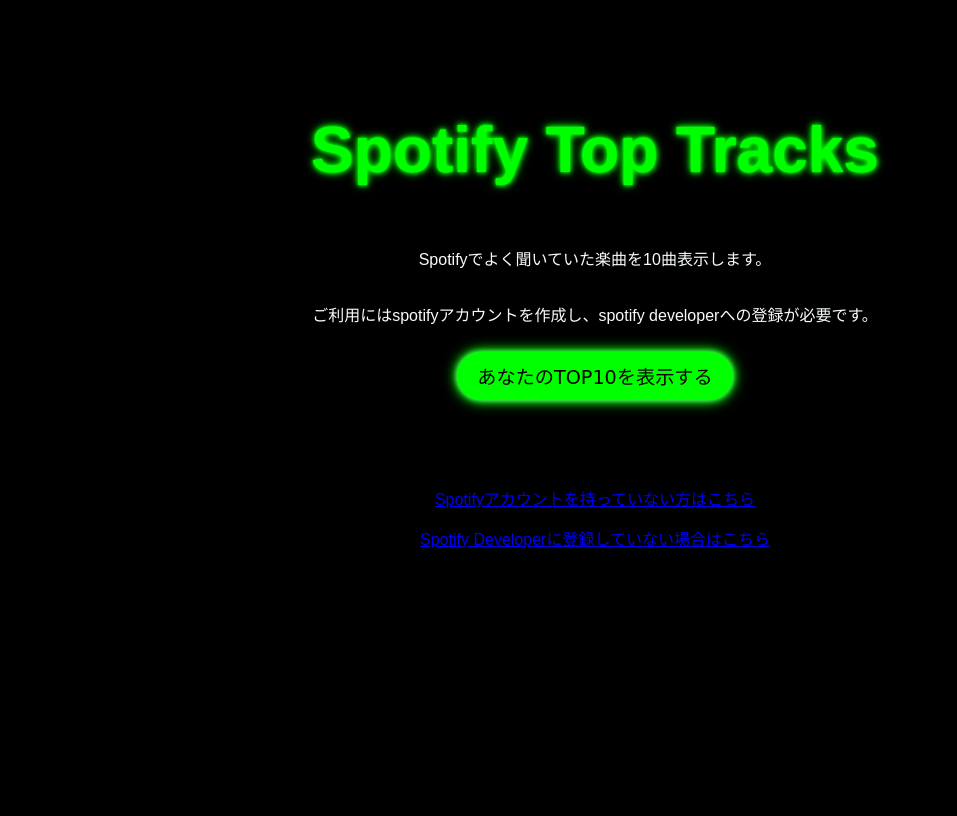
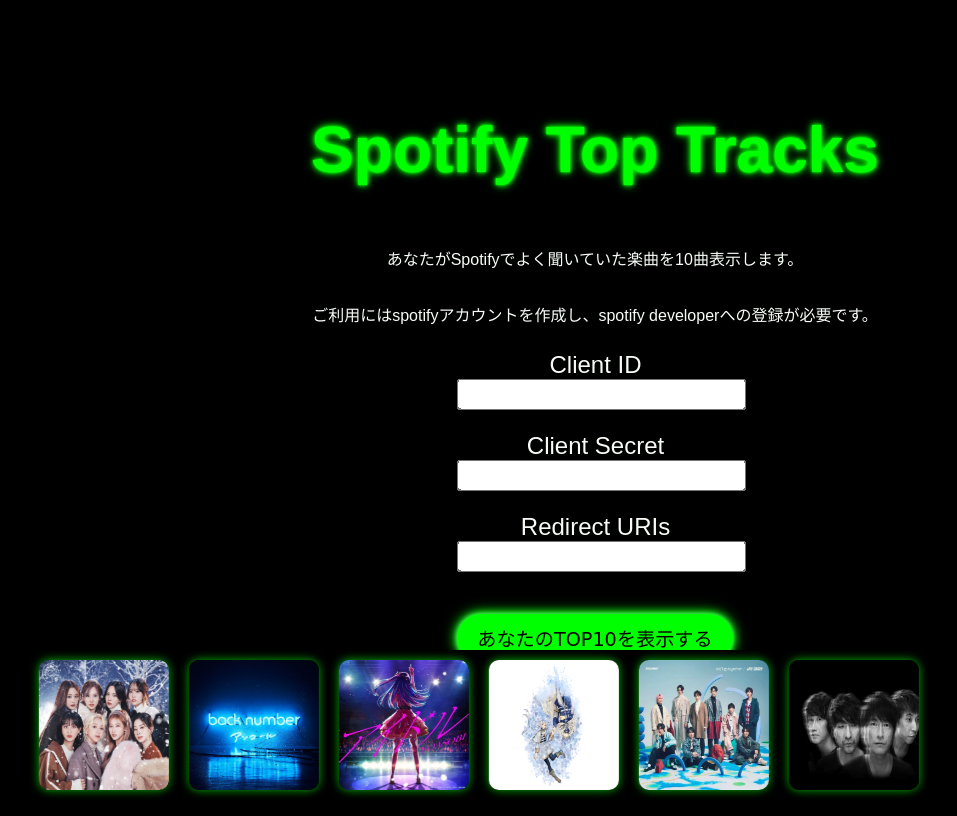
Before and after one commit to fewlio-LLUNA/SpotifyFavorite, a Flask app: page / in a window 1280 px wide. Shown: the whole page, without its empty margins (45-1002 px from the left). Before the commit the page ends 548 px from the top, so only its background shows below. Run offline with Flask 3, Linux system fonts and the light colour scheme.

Commit message:
画像配置

```diff
--- /dev/null
+++ b/src/static/script.js
@@ -0,0 +1,23 @@
+document.addEventListener("DOMContentLoaded", () => {
+    const carouselTrack = document.querySelector(".carousel-track");
+
+    // Flask の static ディレクトリ内の画像を参照
+    const images = [
+        "./static/images/backnumber.jpg",
+        "./static/images/idol.jpg",
+        "./static/images/misutiru.jpg",
+        "./static/images/snowman.jpg",
+        "./static/images/twice.jpg",
+        "./static/images/yusya.jpg",
+    ];
+
+    // 画像をランダムに並び替え
+    const shuffledImages = images.sort(() => Math.random() - 0.5);
+
+    // スライダーに画像を追加
+    shuffledImages.forEach(imgUrl => {
+        const imgElement = document.createElement("img");
+        imgElement.src = imgUrl;
+        carouselTrack.appendChild(imgElement);
+    });
+});
--- a/src/static/styles.css
+++ b/src/static/styles.css
@@ -39,7 +39,15 @@ button {
     font-size: 1.2em; /* 少し大きめのテキスト */
     box-shadow: 0 0 5px #69ff82, 0 0 10px #00ff00, 0 0 15px #00ff00;
     transition: background-color 0.3s, transform 0.3s;
+    margin-top: 20px; /* ボタンを少し下げる */
 }
+
+a {
+    display: block; /* インライン要素の <a> をブロック要素にする */
+    text-align: center; /* ボタンを中央揃え */
+    margin-top: 50px; /* 🔽 ボタン全体を下に下げる */
+}
+
 
 button:hover {
     background-color: #32cd32; /* 少し濃い緑に変化 */
@@ -83,7 +91,7 @@ button:disabled {
     flex-direction: column;
     align-items: center;
     justify-content: center;
-    margin-top: 80px;         /*フォームを下に動かす*/
+    margin-top: 50px;         /*フォームを下に動かす*/
 }
 .form-group {
     margin-bottom: 15px;
@@ -99,6 +107,91 @@ button {
 }
 
 .links-container {
-    margin-top: 70px;   /*下に動かす*/
+    margin-top: 50px;   /*下に動かす*/
     text-align: center;
+    color: #00ff00; /* ネオン緑 */
+    text-decoration: none; /* 下線をなくす */
+    font-size: 1.0em;
+    transition: color 0.3s, text-shadow 0.3s;
+    margin-bottom: 0px; /* 🔽 リンク同士の間隔を狭くする */
 }
+
+.links-container a {
+    display: block;
+    margin: 5px 0; /* 🔽 間隔を狭くする */
+}
+
+
+.links-container a:hover {
+    color: #32cd32; /* ホバー時に明るい緑 */
+    text-shadow: 0 0 5px #32cd32, 0 0 10px #32cd32;
+}
+
+.links-container a {
+    color: #46a153; /* デフォルトは鮮やかな青 */
+    font-size: 1.2em;
+    transition: color 0.3s, text-shadow 0.3s;
+}
+
+
+.carousel-container {
+    width: 100%;
+    overflow: hidden;
+    position: fixed;
+    bottom: 0;
+    left: 0;
+    background: #000;
+    padding: 10px 0;
+}
+
+.links-container  { margin-bottom: 5px; }
+
+.carousel-track {
+    display: flex;
+    gap: 20px;
+    white-space: nowrap;
+    animation: scrollLeft 30s linear infinite; /* 無限ループ */
+}
+
+.carousel-track img {
+    width: 130px;
+    height: 130px;
+    border-radius: 10px;
+    box-shadow: 0 0 10px rgba(0, 255, 0, 0.7);
+}
+
+@keyframes scrollLeft {
+    from {
+        transform: translateX(0%);
+    }
+    to {
+        transform: translateX(-50%);
+    }
+}
+
+.carousel-container {
+    width: 100%;
+    overflow: hidden;
+    position: fixed;
+    bottom: 0;
+    left: 0;
+    background: #000;
+    padding: 10px 0;
+    display: flex;
+    justify-content: center;
+}
+
+.carousel-track {
+    display: flex;
+    gap: 20px;
+    white-space: nowrap;
+    animation: scrollLeft 25s linear infinite; /* ⏳ ゆっくりスクロール */
+}
+
+/* 画像スタイル */
+.carousel-track img {
+    width: 130px;
+    height: 130px;
+    border-radius: 10px;
+    box-shadow: 0 0 10px rgba(0, 255, 0, 0.7);
+}
--- a/src/templates/index.html
+++ b/src/templates/index.html
@@ -11,10 +11,10 @@
 <body>
     <div class="container">
         <h1>Spotify Top Tracks</h1>
-        <p>Spotifyでよく聞いていた楽曲を10曲表示します。</p>
+        <p>あなたがSpotifyでよく聞いていた楽曲を10曲表示します。</p>
         <p>ご利用にはspotifyアカウントを作成し、spotify developerへの登録が必要です。</p>
 
-        <!-- <form action="/submit" method="POST" class="form-container">
+         <form action="/submit" method="POST" class="form-container">
             <div class="form-group">
                 <label for="client_id">Client ID</label>
                 <input type="text" id="client_id" name="client_id" required>
@@ -30,8 +30,7 @@
                 <input type="text" id="redirect_uris" name="redirect_uris" required>
             </div>
 
-            <button type="submit">送信</button>
-        </form> -->
+        </form>
 
         <a href="/login">
             <button>あなたのTOP10を表示する</button>
@@ -39,9 +38,15 @@
 
 
         <div class="links-container">
-            <p><a href="https://www.spotify.com/signup" target="_blank">Spotifyアカウントを持っていない方はこちら</a></p>
-            <p><a href="https://developer.spotify.com/dashboard/" target="_blank">Spotify Developerに登録していない場合はこちら</a></p>
+            <a href="https://www.spotify.com/signup" target="_blank">Spotifyアカウントを持っていない方はこちら</a>
+            <a href="https://developer.spotify.com/dashboard/" target="_blank">Spotify Developerに登録していない場合はこちら</a>
         </div>
+
+        <div class="carousel-container">
+            <div class="carousel-track"></div>
+        </div>
+
+        <script src="./static/script.js"></script>
     </div>
 </body>
 </html>
```
Also changed, not shown: src/static/images/backnumber.jpg (added), src/static/images/idol.jpg (added), src/static/images/misutiru.jpg (added), src/static/images/snowman.jpg (added), src/static/images/twice.jpg (added), src/static/images/yusya.jpg (added).
